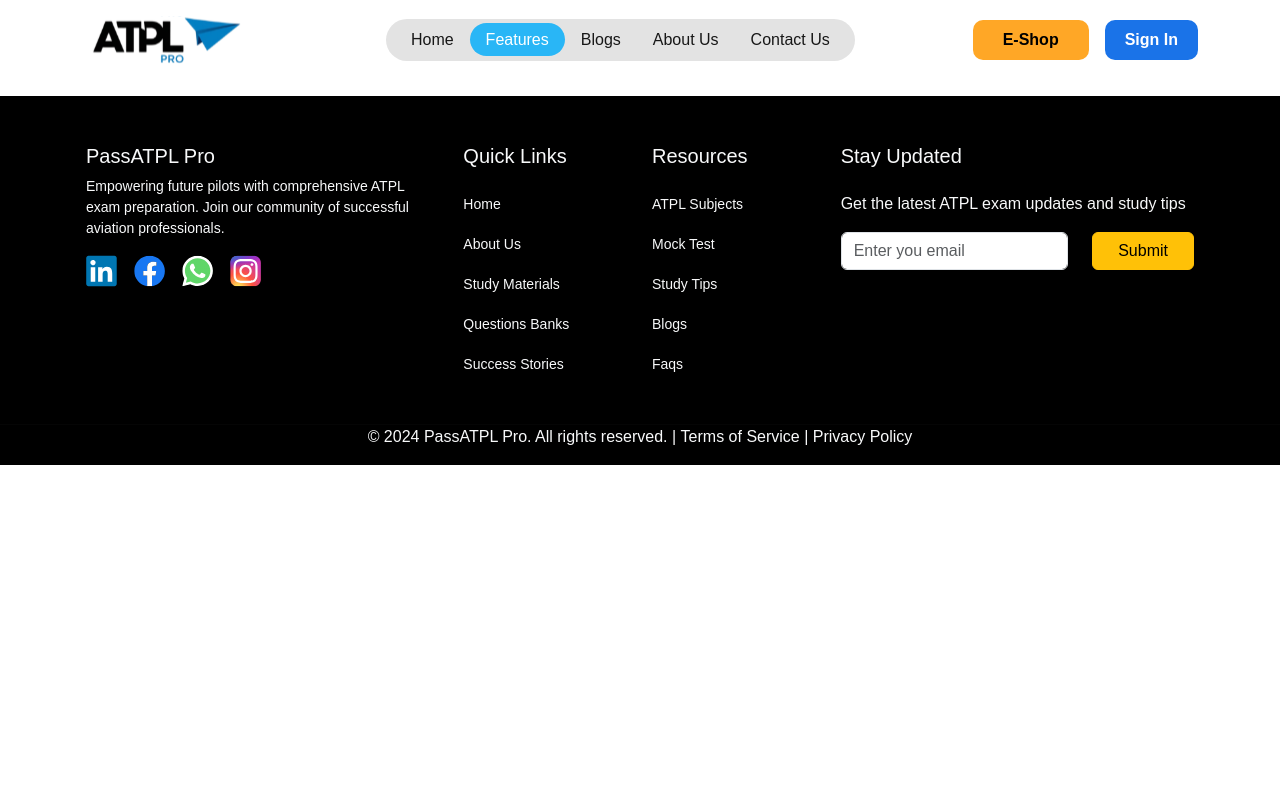
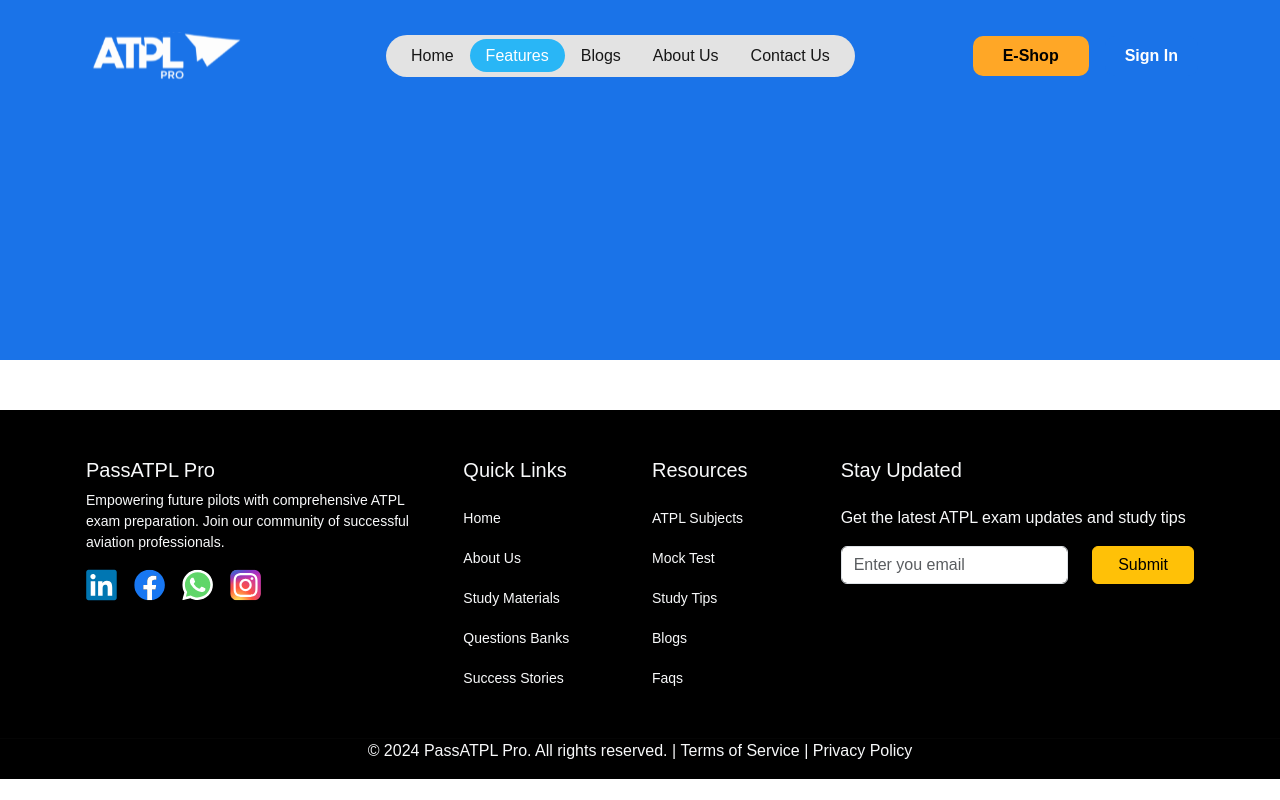
Before and after one commit to Tahirunity786/nickesh, a Next.js app: page /features in a window 1280 px wide. Built offline with nearby package versions, Linux system fonts and the light colour scheme.

Commit message:
Feature page start with some improvements of home page

```diff
--- /dev/null
+++ b/src/app/features/features.module.css
@@ -0,0 +1,6 @@
+.feature0bg{
+    background-color: var(--aero-primary);
+    height: 248px;
+    width: 100%;
+    margin-bottom: 50px;
+}
--- a/src/app/features/page.jsx
+++ b/src/app/features/page.jsx
@@ -1,10 +1,12 @@
-import React from 'react'
+import styles from './features.module.css'
+
 
 const Page = () => {
   return (
-    <div>
+    <>
+    <section className={styles.feature0bg}></section>
 
-    </div>
+    </>
   )
 }
 
--- a/src/app/layout.js
+++ b/src/app/layout.js
@@ -1,15 +1,16 @@
 import "./globals.css";
 import Navbar from "@/components/Navbar/Navbar";
 import Footer from "@/components/Footer/Footer";
+import ConditionalWrapper from "@/components/ConditionalWrapper/ConditionalWrapper";
 
 
 export default function RootLayout({ children }) {
   return (
     <html lang="en">
       <body>
-        <Navbar/>
-        {children}
-        <Footer/>
+        <ConditionalWrapper>
+          {children}
+        </ConditionalWrapper>
       </body>
     </html>
   );
--- a/src/app/page.jsx
+++ b/src/app/page.jsx
@@ -74,7 +74,7 @@
         </div>
 
         <svg className={styles.curveLineleft} width="50%" height="180" viewBox="0 0 300 150" xmlns="http://www.w3.org/2000/svg">
-        <path d="M 10 110 A 160 80 0 0 1 290 110"
+          <path d="M 10 110 A 160 80 0 0 1 290 110"
             stroke="black"
             fill="transparent"
             strokeWidth="2"
@@ -531,7 +531,7 @@
 
         </div>
       </section>
-<Faqa/>
+      <Faqa />
 
     </>
   );
--- /dev/null
+++ b/src/components/ConditionalWrapper/ConditionalWrapper.jsx
@@ -0,0 +1,27 @@
+'use client';
+
+import { usePathname } from "next/navigation";
+import Navbar from "../Navbar/Navbar";
+import Footer from "../Footer/Footer";
+import styles from './conditional.module.css'
+
+export default function ConditionalWrapper({ children }) {
+  const pathname = usePathname();
+  const hideNavbarRoutes = ["/404"]; // Hide navbar only on 404
+  const hideFooterRoutes = ["/404"]; // Hide footer only on 404
+
+  const showNavbar = !hideNavbarRoutes.includes(pathname);
+  const showFooter = !hideFooterRoutes.includes(pathname);
+
+  // Determine Navbar background color
+  const navbarBgClass = pathname === "/" ? "bg-white" : styles.primaryNavbar;
+  const logoVariation = pathname === "/" ? "/Images/logo.svg" : '/Images/logo2.svg';
+
+  return (
+    <>
+      {showNavbar && <Navbar backGround={navbarBgClass} logoVariation={logoVariation} />} {/* Navbar always shows except on 404 */}
+      <main className="w-100">{children}</main>
+      {showFooter && <Footer />} {/* Footer always shows except on 404 */}
+    </>
+  );
+}
--- /dev/null
+++ b/src/components/ConditionalWrapper/conditional.module.css
@@ -0,0 +1,3 @@
+.primaryNavbar{
+    background-color: var(--aero-primary);
+}
--- a/src/components/Faqs/Faqa.jsx
+++ b/src/components/Faqs/Faqa.jsx
@@ -100,7 +100,7 @@
                   transition: 'max-height 0.3s ease-in-out',
                 }}
               >
-                <p className="px-3 py-2">{faq.answer}</p>
+                <p className="px-3 py-2 mb-2 h-100">{faq.answer}</p>
               </div>
             </div>
           ))}
--- a/src/components/Navbar/Navbar.jsx
+++ b/src/components/Navbar/Navbar.jsx
@@ -6,7 +6,7 @@
 import { usePathname } from "next/navigation";
 import styles from './navbar.module.css'
 
-export default function Navbar() {
+export default function Navbar({backGround, logoVariation}) {
   const [menuOpen, setMenuOpen] = useState(false);
   const pathname = usePathname();
 
@@ -19,11 +19,11 @@
   ];
 
   return (
-    <nav className="navbar navbar-expand-lg bg-white py-3 pt-0" style={{position:"relative"}}>
+    <nav className={`navbar navbar-expand-lg pt-3 ${backGround ? backGround : 'bg-white'} py-3 pt-0`} style={{position:"relative"}}>
       <div className="container">
         {/* Logo */}
         <Link className="navbar-brand" href="/">
-          <Image src="/Images/logo.svg" alt="Your Company" width={170} height={70} priority />
+          <Image src={logoVariation} alt="Your Company" width={170} height={70} priority />
         </Link>
 
         {/* Mobile Menu Toggle */}
```
Also changed, not shown: public/Images/logo2.svg (added).
